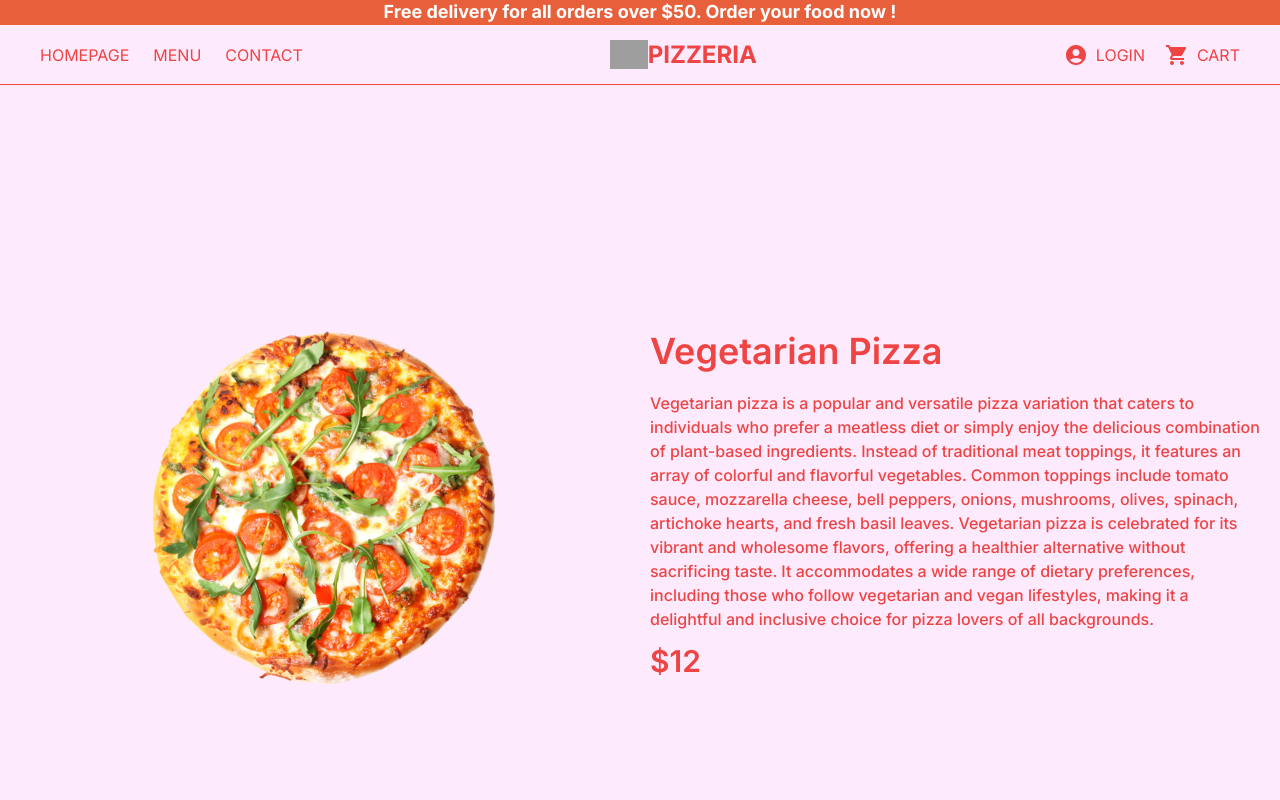
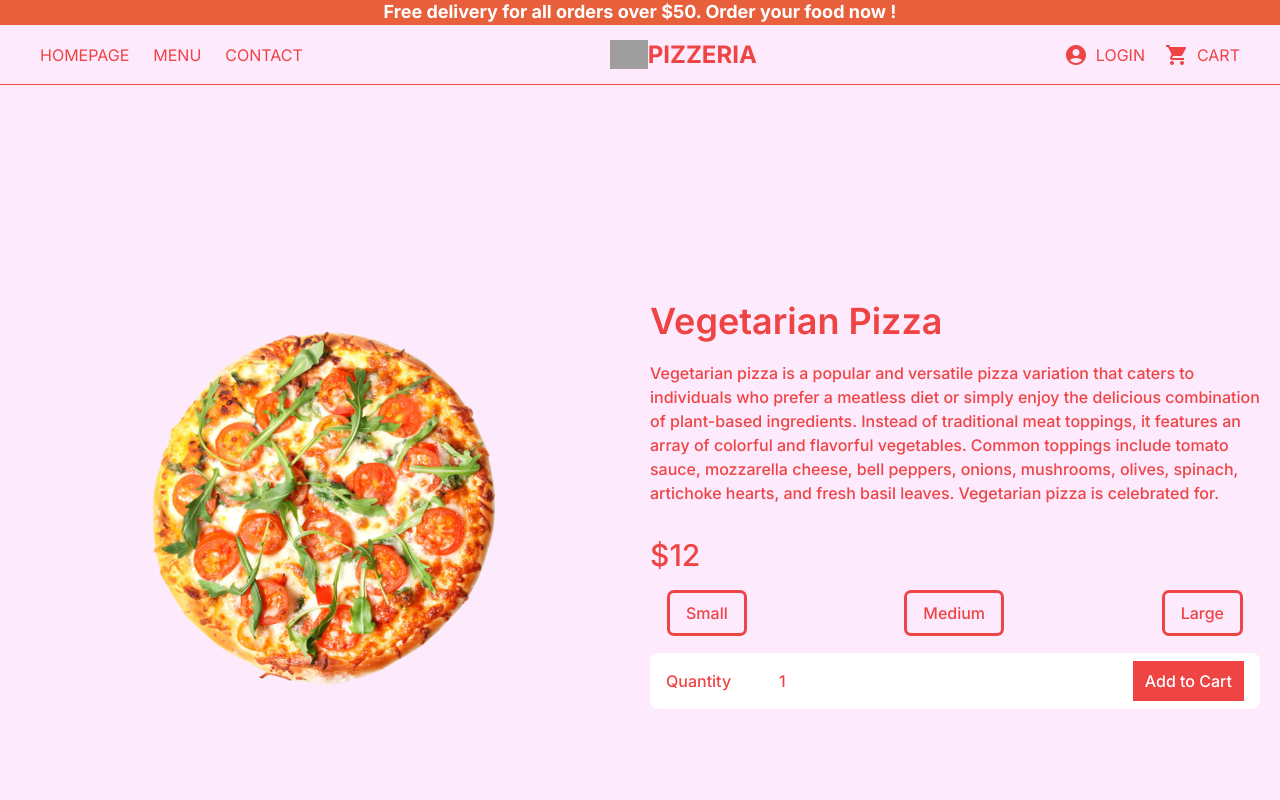
Before and after one commit to Nurlan-Bakenbaev/food-app, a Next.js app: page /product/1 in a window 1280 px wide. Shown: the top 800 px of the page. Built offline with nearby package versions, Linux system fonts and the light colour scheme; grey boxes are pictures that could not be loaded.

Commit message:
modified:   src/app/product/[id]/page.tsx 	new file:   src/components/Price.tsx 	modified:   src/components/data.ts

```diff
--- a/src/app/product/[id]/page.tsx
+++ b/src/app/product/[id]/page.tsx
@@ -1,6 +1,8 @@
+"use client";
 import Image from "next/image";
 import React from "react";
 import { FeaturedProducts } from "@/components/data";
+import Price from "@/components/Price";
 
 const SingleProductPage = () => {
   return (
@@ -19,9 +21,9 @@ const SingleProductPage = () => {
           {FeaturedProducts[2].name}
         </h1>
         <p>{FeaturedProducts[1].fulldesc}</p>
-        <h3 className="text-3xl mt-3 font-semibold">
-          ${FeaturedProducts[1].price}
-        </h3>
+        <div>
+          <Price data={FeaturedProducts[1]} />
+        </div>
       </div>
     </div>
   );
--- /dev/null
+++ b/src/components/Price.tsx
@@ -0,0 +1,40 @@
+import React from "react";
+type Props = {
+  data: {
+    price: number;
+    options: { size: string }[];
+  };
+};
+const Price = ({ data }: Props) => {
+  console.log(data);
+  const Pizzass = data;
+  return (
+    <div className="mt-8">
+      <span className="text-3xl  ">${data.price}</span>
+      <div className="flex m-5 gap-8 justify-between ">
+        {data.options.map((item, id: number) => (
+          <button
+            className="hover:bg-red-500
+            transition-color
+            duration-300 ease-in
+             hover:text-white
+             outline px-4 py-2 rounded"
+            key={id}
+          >
+            {" "}
+            {item.size}
+          </button>
+        ))}
+      </div>
+      <div className="bg-white rounded-lg px-4 py-2 flex items-center justify-between">
+        <div className="flex justify-between gap-12">
+          <span>Quantity</span>
+          <span> 1 </span>
+        </div>
+        <button className="bg-red-500 text-white px-3 py-2">Add to Cart</button>
+      </div>
+    </div>
+  );
+};
+
+export default Price;
--- a/src/components/data.ts
+++ b/src/components/data.ts
@@ -54,7 +54,7 @@ export const FeaturedProducts: Pizza[] = [
       "A delicious pizza topped with pepperoni slices and melted cheese.",
     photo: photo2,
     fulldesc:
-      "Vegetarian pizza is a popular and versatile pizza variation that caters to individuals who prefer a meatless diet or simply enjoy the delicious combination of plant-based ingredients. Instead of traditional meat toppings, it features an array of colorful and flavorful vegetables. Common toppings include tomato sauce, mozzarella cheese, bell peppers, onions, mushrooms, olives, spinach, artichoke hearts, and fresh basil leaves. Vegetarian pizza is celebrated for its vibrant and wholesome flavors, offering a healthier alternative without sacrificing taste. It accommodates a wide range of dietary preferences, including those who follow vegetarian and vegan lifestyles, making it a delightful and inclusive choice for pizza lovers of all backgrounds.",
+      "Vegetarian pizza is a popular and versatile pizza variation that caters to individuals who prefer a meatless diet or simply enjoy the delicious combination of plant-based ingredients. Instead of traditional meat toppings, it features an array of colorful and flavorful vegetables. Common toppings include tomato sauce, mozzarella cheese, bell peppers, onions, mushrooms, olives, spinach, artichoke hearts, and fresh basil leaves. Vegetarian pizza is celebrated for.",
     price: 12,
     options: [
       {
```
